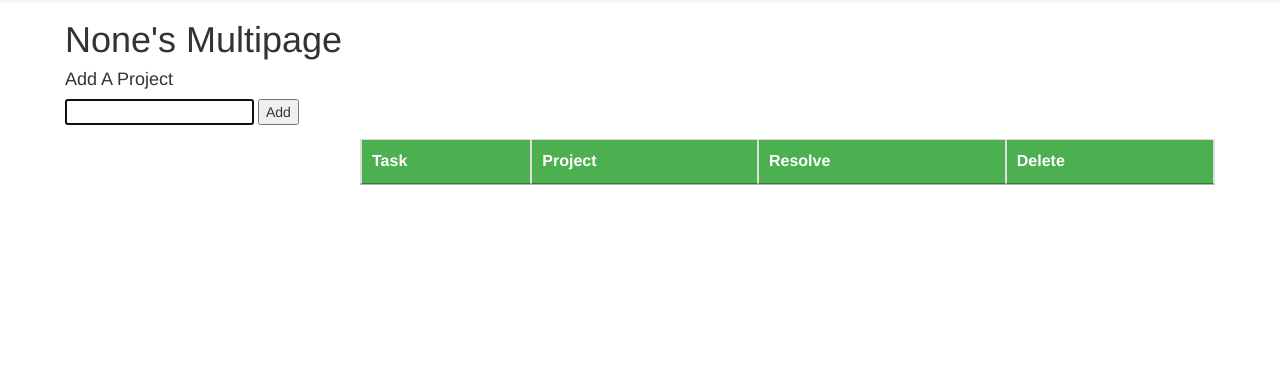
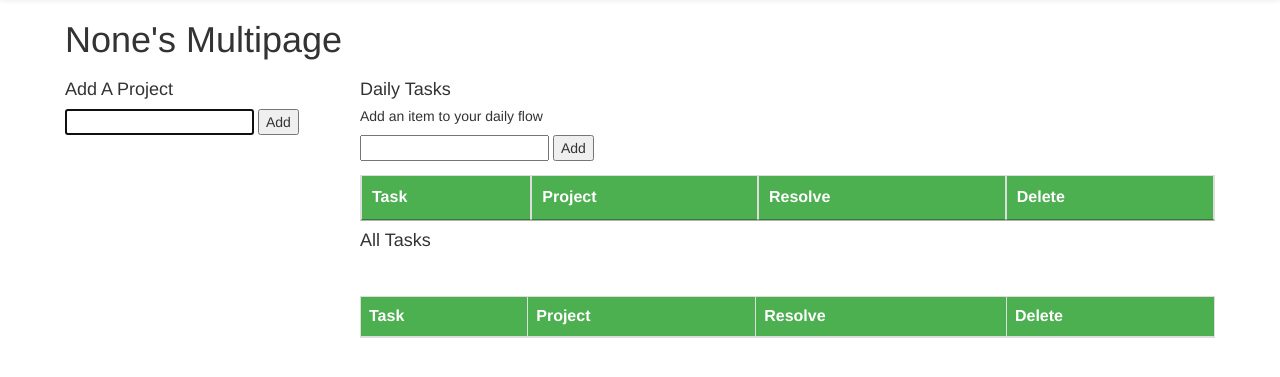
Before and after one commit to BishopJustice/MultiPage, a Flask app: template app/templates/index.html in a window 1280 px wide. Shown: the part 52-429 px from the top of the page. Run offline with Flask 2, Linux system fonts and the light colour scheme; the template is opened without the code that fills it: values that come from a table or form of the project are taken from there, others are empty; a user stored in the database is signed in; data comes from the database, SQL or seed files in the repository; some libraries are stand-ins or nearby versions.

Commit message:
Added daily tab to index, still needs work

```diff
--- a/app/templates/index.html
+++ b/app/templates/index.html
@@ -3,19 +3,18 @@
 {% block account_nav %}<a class="navbar-text navbar-right" href="{{ url_for('account') }}">{{user.firstname}}'s Account</a>{% endblock %}
 {% block content %}
     <div class="container-fluid">
+        <div class="row">
             <div class="col-md-12">
+                <h1>{{ user.firstname }}'s Multipage</h1>
+            </div>
+        </div>
         <div class="row">
-                    <h1>{{ user.firstname }}'s Multipage</h1>
+            <div class="col-md-3">
                 <h4>Add A Project</h4>
                 <form  action="{{ url_for('add_project') }}" onclick="check_project_len()" method="post">
                     <input id="addproject" name="project_name" autofocus>
                     <input type="submit" value="Add" >
                 </form>
-                </div>
-            </div>
-
-            <div class="row">
-                <div class="col-md-3">
                 <ul class="list-group">
                     {% for project in projects%}
                         <li class="list-group-item">
@@ -25,6 +24,44 @@
                 </ul>
             </div>
             <div class="col-md-9">
+                <h4>Daily Tasks</h4>
+                <h5>Add an item to your daily flow</h5>
+                <form action="{{ url_for('add_item')}}" method="post">
+                    <input name="item_description" autofocus>
+                    <input name="projectid" value="" type="hidden">
+                    <input type="submit" value="Add">
+                </form>
+                <table class="table table-bordered table-hover" id="dtable">
+                    <thead>
+                        <tr>
+                            <th>Task</th>
+                            <th>Project</th>
+                            <th>Resolve</th>
+                            <th>Delete</th>
+                        </tr>
+                    </thead>
+                    <tbody>
+                        <tr>
+                            {% for item in items %}
+                                <td>{{item.description}}</td>
+                                <td>
+                                    {{item.project}}
+                                        </td>
+                                        <td>
+                                            <form action="{{ url_for('resolve_item', item_id=item.id)}}" method="post">
+                                                <button class="btn btn-default">Resolve</button>
+                                            </form>
+                                        </td>
+                                        <td>
+                                            <form action="{{ url_for('delete_item', item_id=item.id)}}" method="post">
+                                                <button class="btn btn-default">Delete</button>
+                                            </form>
+                                        </td>
+                                    </tr>
+                                {% endfor %}
+                            </tbody>
+                        </table>
+                        <h4>All Tasks</h4>
                         <table class="table table-bordered table-hover" id="dtable">
                             <thead>
                                 <tr>
@@ -61,10 +98,4 @@
                                 </table>
                             </div>
                         </div>
-                        <div class="row">
-                            <div class="col-md-3">
-
-                            </div>
-                        </div>
-                    </div>
                     {% endblock %}
```
Also changed, not shown: app/views.py (+7 -1 lines). Lines whose indentation alone changed are shown as unchanged.
